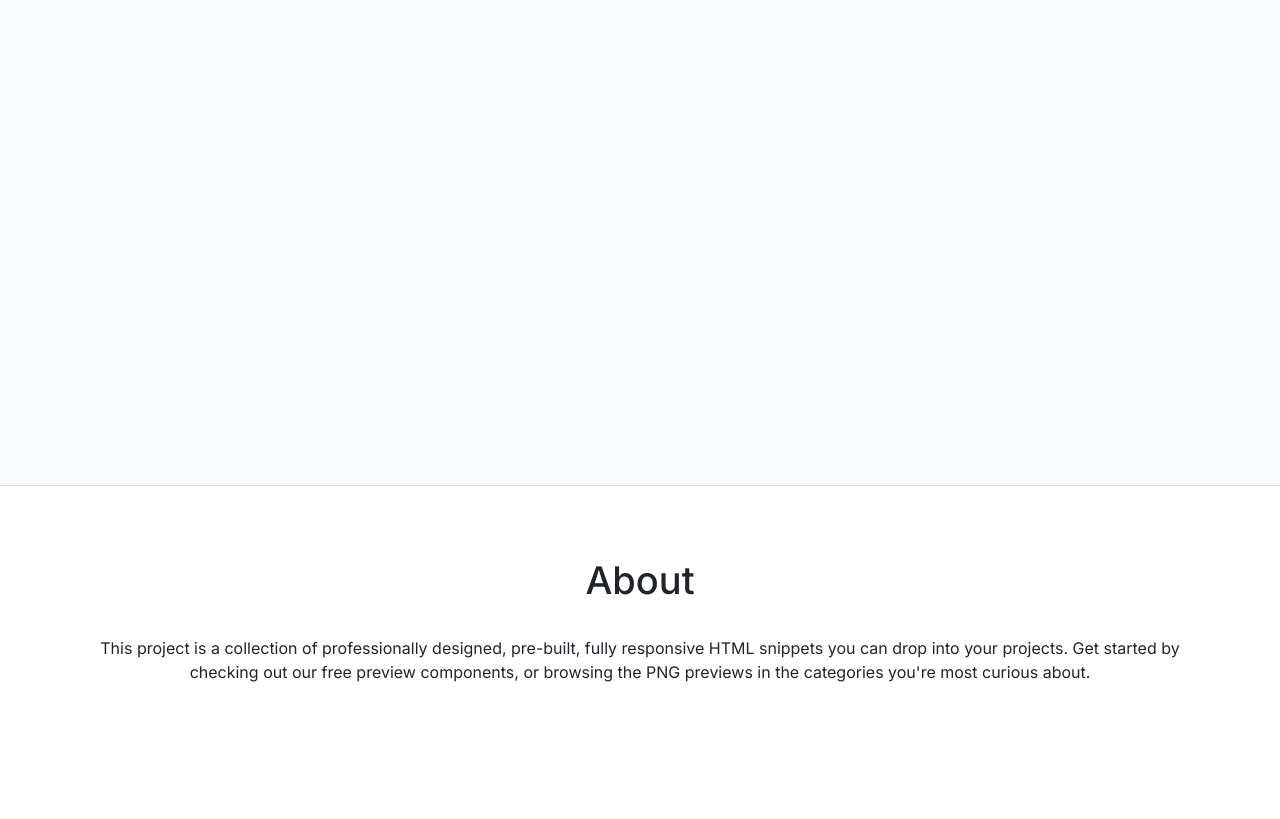
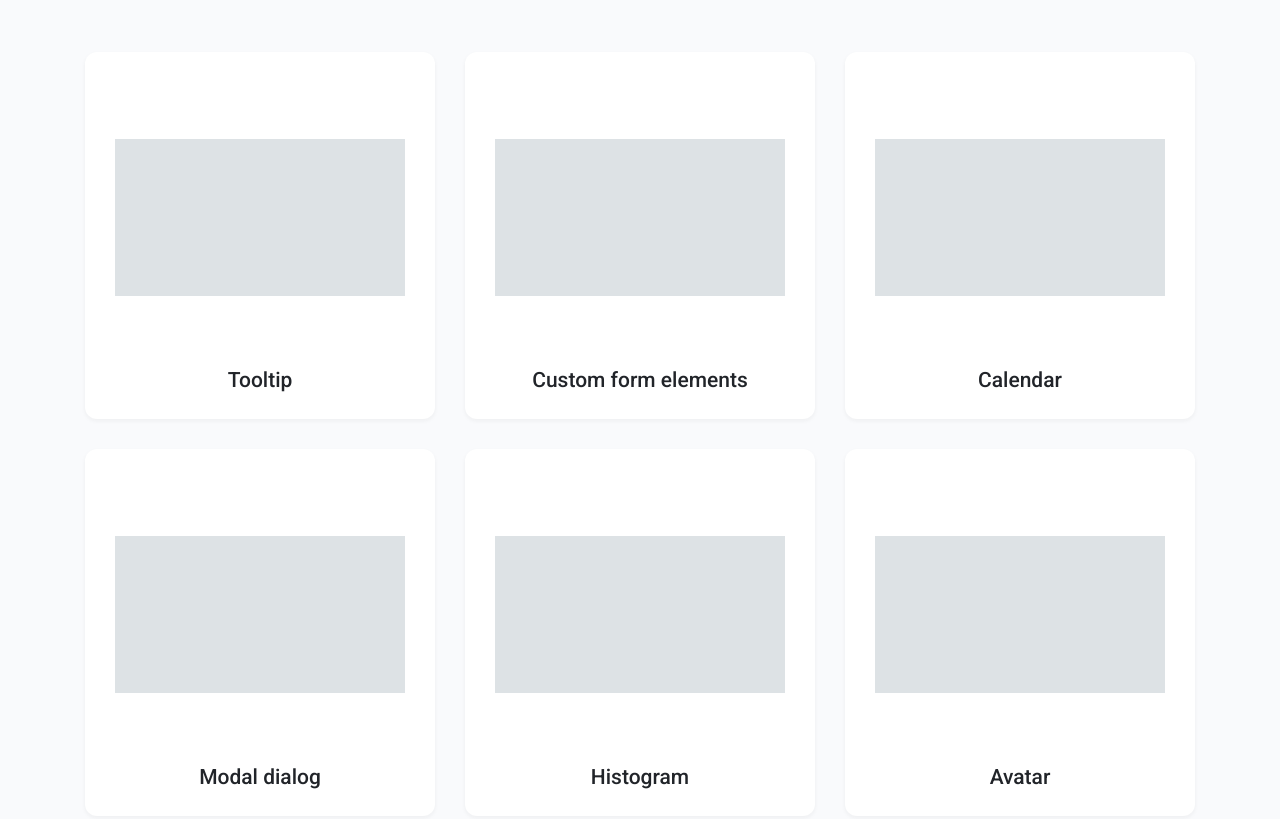
Before and after one commit to js-tasks-ru/htmlcss-20211125_daryaryab, a website: page index.html in a window 1280 px wide. Shown: the part 320-1139 px from the top of the page. Before the commit the page ends 1106 px from the top, so only its background shows below. Drawn offline with nearby package versions, Linux system fonts and the light colour scheme.

Commit message:
resolve preview layout

```diff
--- a/assets/css/main.css
+++ b/assets/css/main.css
@@ -1,6 +1,7 @@
 @import '../../node_modules/normalize.css/normalize.css';
 @import '../fonts/fonts.css';
 @import '../../components/header.css';
+@import '../../components/preview.css';
 @import '../../components/footer.css';
 
 
--- /dev/null
+++ b/components/preview.css
@@ -0,0 +1,35 @@
+.preview {
+  display: flex;
+  flex-wrap: wrap;
+  gap: 30px;
+  padding: 67px 0;
+  box-sizing: border-box;
+  justify-content: center;
+  align-items: center;
+}
+
+.preview__item {
+  display: flex;
+  flex-wrap: wrap;
+  justify-content: center;
+  align-items: flex-end;
+  gap: 10px;
+  max-width: 350px;
+  height: 367px;
+  padding: 24px 30px 26px;
+  background-color: var(--white);
+  box-shadow: 0px 2px 4px rgba(33, 36, 41, 0.05);
+  border-radius: 12px;
+  box-sizing: border-box;
+}
+
+.preview__item-content {
+  width: 300px;
+  height: 157px;
+  background-color: var(--grey-2);
+}
+
+.preview__item-title {
+  font: 500 21px/25px 'Roboto', sans-serif;
+  color: var(--black);
+}
--- a/index.html
+++ b/index.html
@@ -12,6 +12,32 @@
         </header>
         <main class="main">
             <div class="content-wrapper">
+                <div class="preview">
+                    <div class="preview__item">
+                        <div class="preview__item-content"></div>
+                        <div class="preview__item-title">Tooltip</div>
+                    </div>
+                    <div class="preview__item">
+                        <div class="preview__item-content"></div>
+                        <div class="preview__item-title">Custom form elements</div>
+                    </div>
+                    <div class="preview__item">
+                        <div class="preview__item-content"></div>
+                        <div class="preview__item-title">Calendar</div>
+                    </div>
+                    <div class="preview__item">
+                        <div class="preview__item-content"></div>
+                        <div class="preview__item-title">Modal dialog</div>
+                    </div>
+                    <div class="preview__item">
+                        <div class="preview__item-content"></div>
+                        <div class="preview__item-title">Histogram</div>
+                    </div>
+                    <div class="preview__item">
+                        <div class="preview__item-content"></div>
+                        <div class="preview__item-title">Avatar</div>
+                    </div>
+                </div>
             </div>
         </main>
         <footer class="footer">
```
